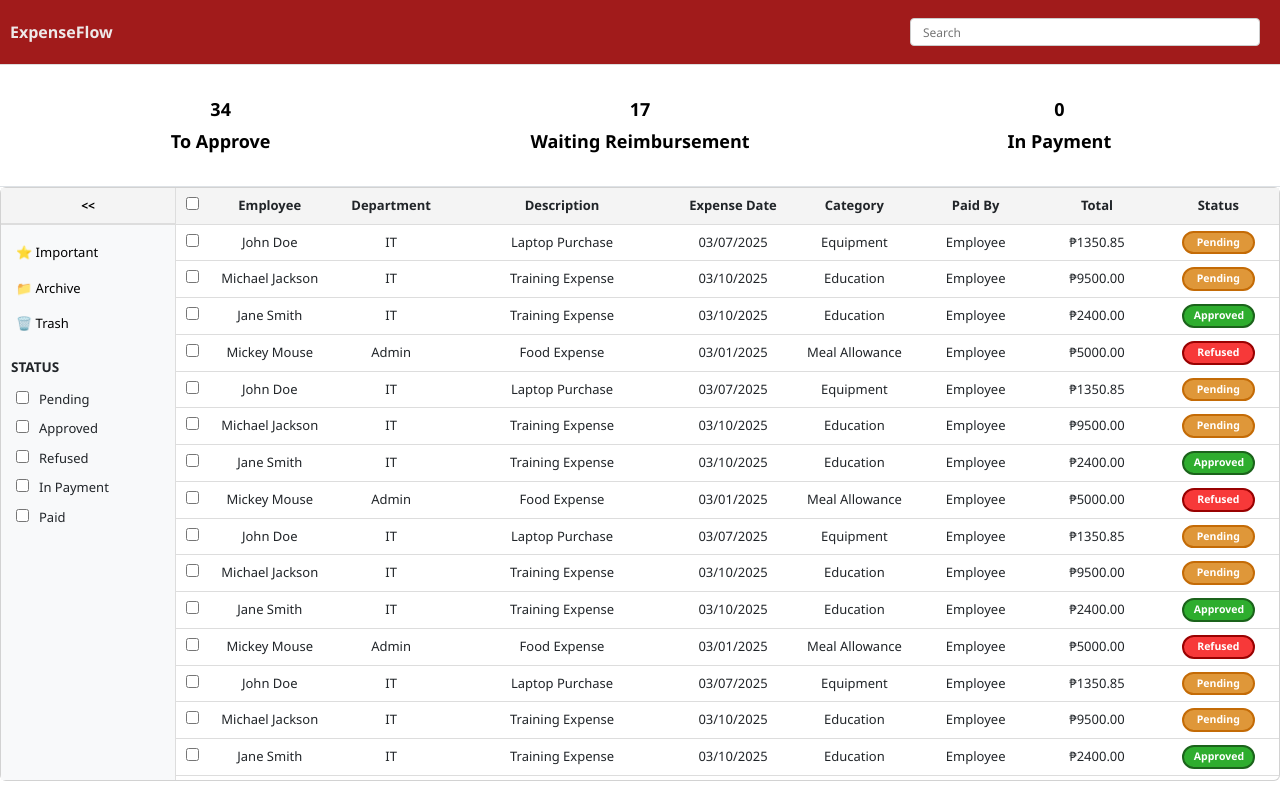
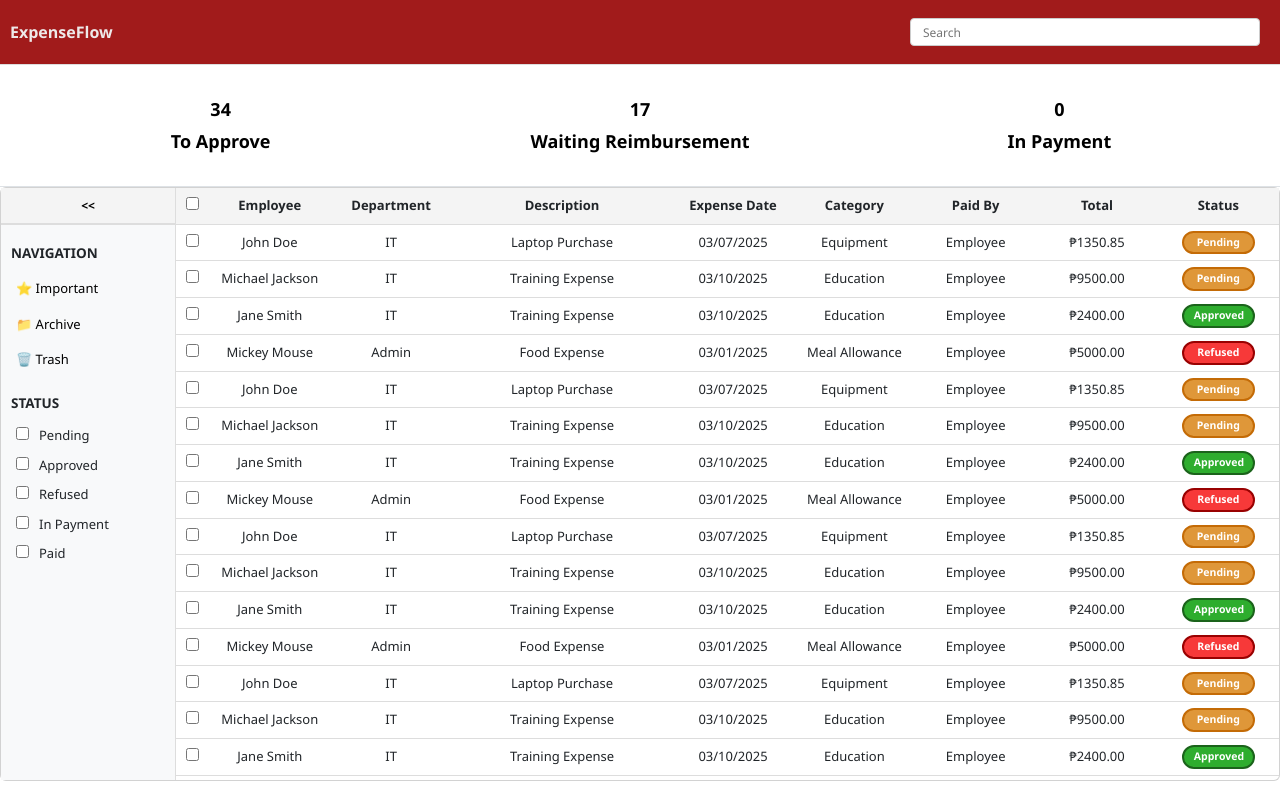
Before and after one commit to RaymondJAT/BudgetMonitoringTL, a React (Vite) app in the folder BudgetMonitoringTL/: page / in a window 1280 px wide. Both pictures are taken after a click on the button ">>". Built offline with nearby package versions, Linux system fonts and the light colour scheme.

Commit message:
[FIX] - sidebar

```diff
--- a/BudgetMonitoringTL/src/components/Sidebar.jsx
+++ b/BudgetMonitoringTL/src/components/Sidebar.jsx
@@ -26,7 +26,7 @@ const Sidebar = ({
         className={`sidebar-content ${isSidebarOpen ? "fade-in" : "fade-out"}`}
       >
         {/* Navigation Section */}
-        {/* <div className="sidebar-header fw-bold mt-2">NAVIGATION</div> */}
+        <div className="sidebar-header fw-bold mt-2">NAVIGATION</div>
         <div className="navigation-links">
           <button className="nav-btn" onClick={() => onNavigate("important")}>
             ⭐ Important
```
